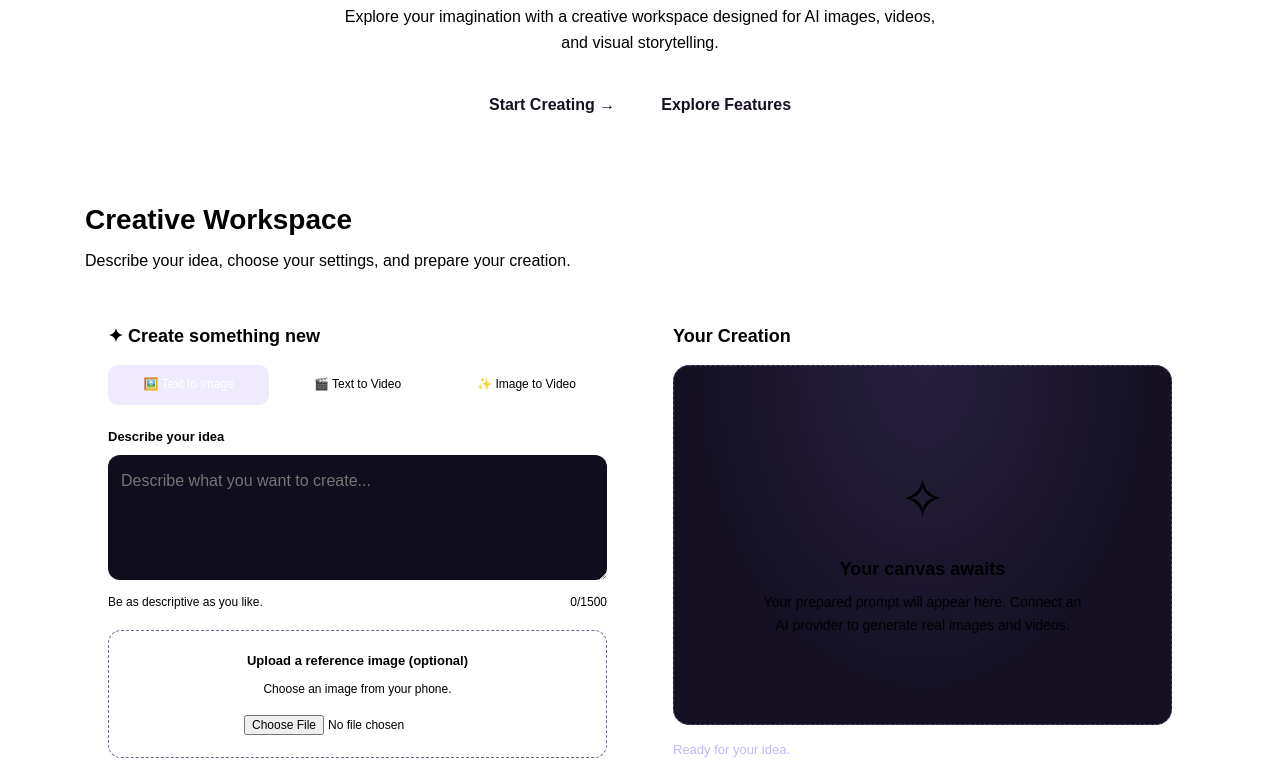
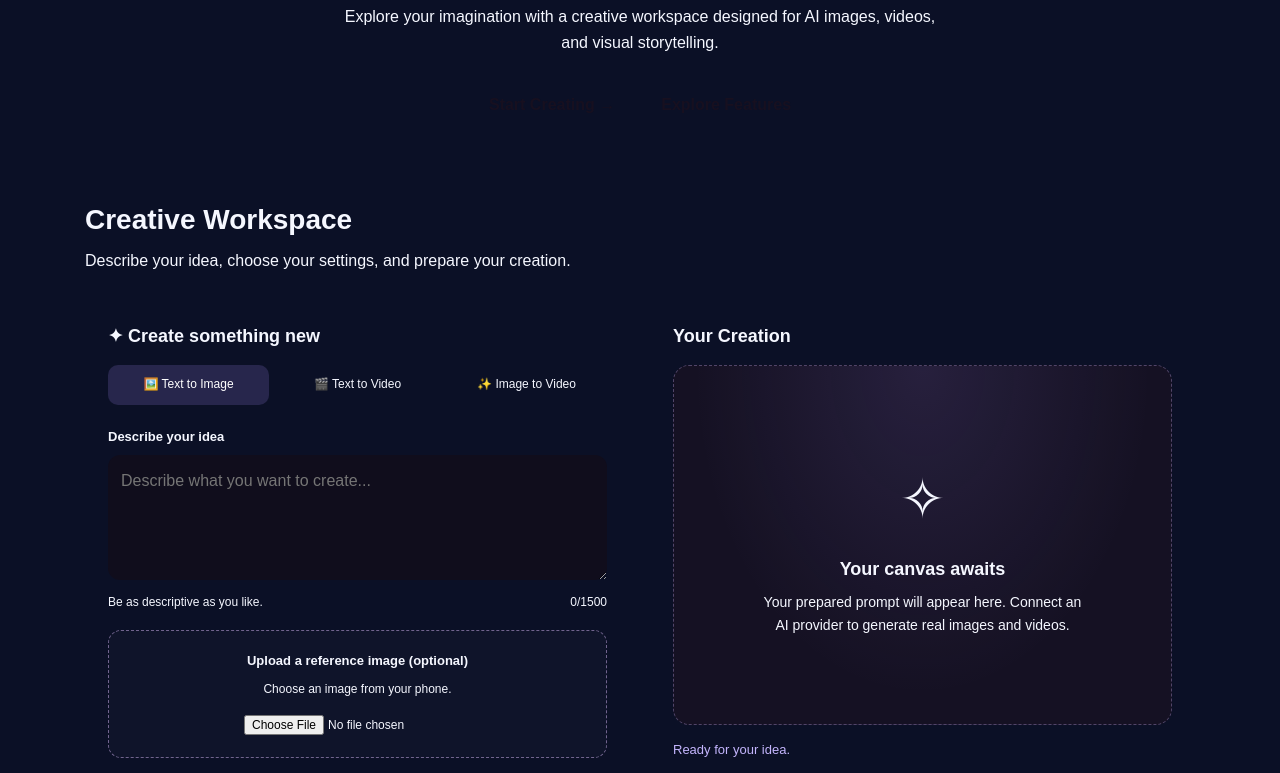
Before and after one commit to hanikehade10-art/visionai-studio, a plain HTML site: page index.html in a window 1280 px wide. Shown: the part 363-1136 px from the top of the page. Drawn offline with Linux system fonts and the light colour scheme.

Commit message:
Update body background and text color
Changed background and text color for the body.

```diff
--- a/index.html
+++ b/index.html
@@ -36,11 +36,10 @@
 
 body {
   font-family: Arial, Helvetica, sans-serif;
-  background: var(--bg);
-  color: var(--text);
+  background: #0b1026 !important;
+  color: #f5f7ff !important;
   line-height: 1.6;
 }
-
 button, input, textarea, select {
   font: inherit;
 }
```
